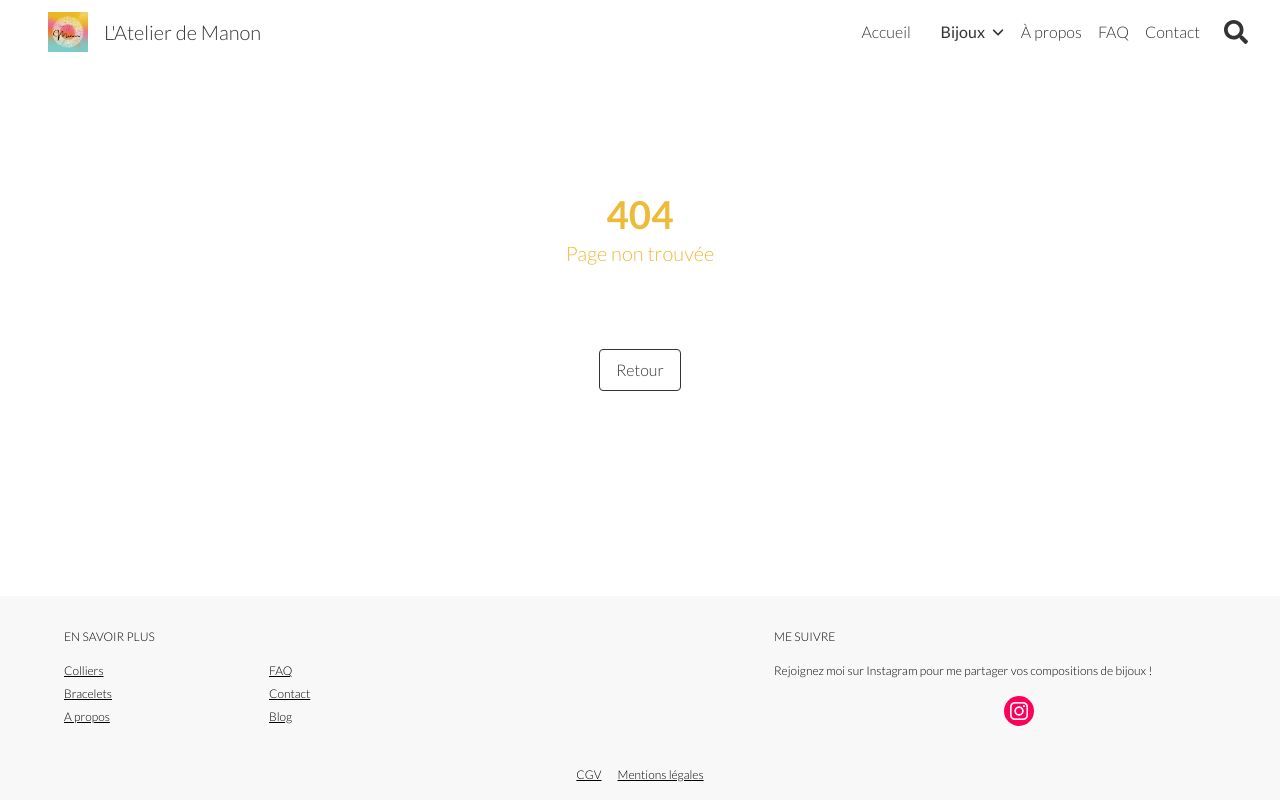
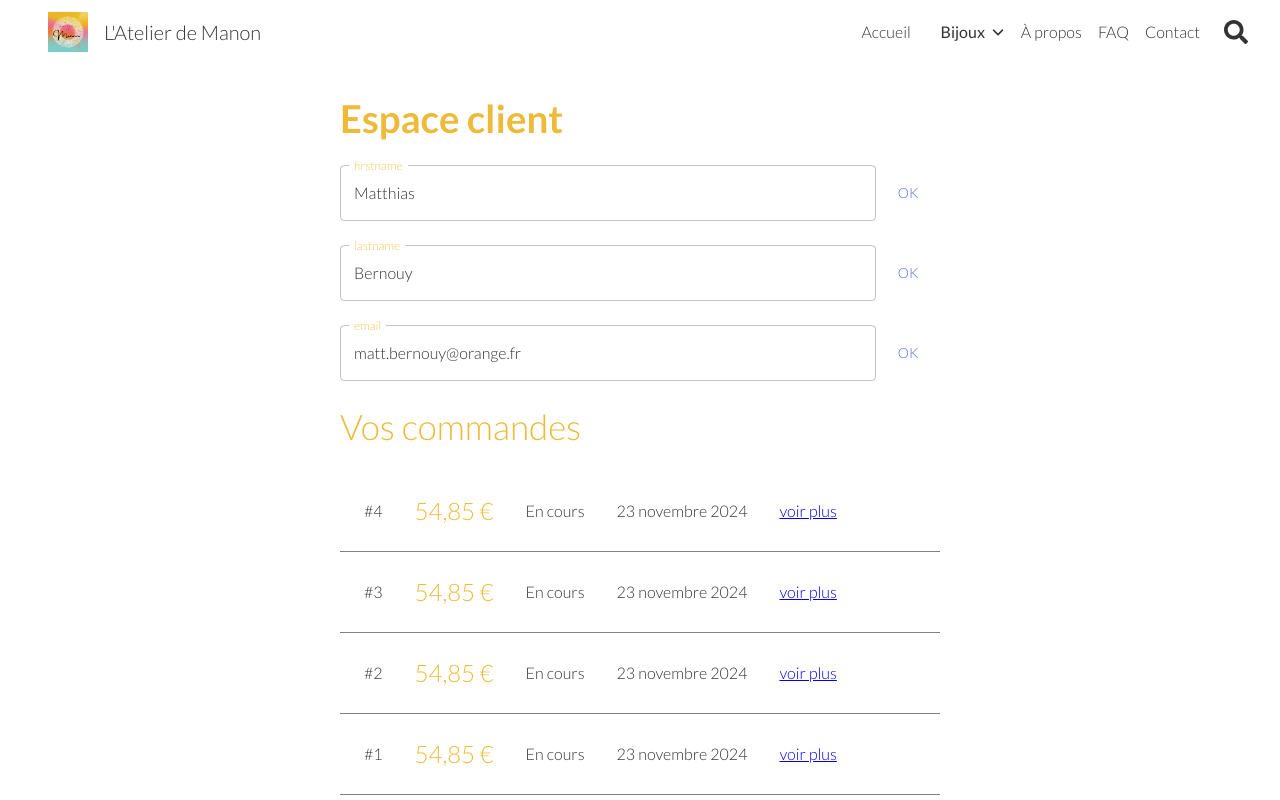
Before and after one commit to LovisCoding/atelier_manon_front, a React (Vite) app: page /profil in a window 1280 px wide. Shown: the top 800 px of the page. Built offline with nearby package versions, Linux system fonts and the light colour scheme.

Commit message:
Premier jet Profil utilisateur

```diff
--- a/routes/AppRoutes.jsx
+++ b/routes/AppRoutes.jsx
@@ -29,6 +29,7 @@ import Articles from '../src/pages/admin/Articles/Articles.jsx';
 import Article from '../src/pages/admin/Articles/Article.jsx';
 import Product from '../src/pages/Product/Product.jsx';
 import OrderDetails from '../src/pages/admin/Order/OrderDetail.jsx';
+import Profil from '../src/pages/Profil.jsx';
 
 const AppRoutes = () => {
 	const location = useLocation();
@@ -37,6 +38,7 @@ const AppRoutes = () => {
 			{/* Navbar and Footer for routes outside /admin */}
 			{(!location.pathname.includes('/admin')) ? <Navbar /> : null}
 			<Routes>
+
 				{/* Routes avec le Footer */}
 				<Route path="/" element={<App />} />
 				<Route path="/test/:id" element={<Test />} />
@@ -46,23 +48,24 @@ const AppRoutes = () => {
 				<Route path="/email-sent" element={<EmailSent />} />
 				<Route path="/faq" element={<FAQ />} />
 				<Route path="/about" element={<About />} />
+				<Route path="/profil" element={<Profil />} />
 				<Route path="/home" element={<Home />} />
 				<Route path="/cgv" element={<CGV />} />
 				<Route path="/cart" element={<Cart />} />
 				<Route path="/command/:id" element={<Command />} />
 				<Route path="/contact" element={<Contact />} />
 				<Route path="/product/:id" element={<Product/>} />
-				<Route path="/admin/orders" element={<Orders />} />
-				<Route path="/admin/order/:id" element={<OrderDetails />} />
+
 				{/* Routes sans le Footer */}
 				<Route path="/admin" element={<Admin />} />
 				<Route path="/admin/faq" element={<FoireAuxQuestions />} />
 				<Route path="/admin/faq/:id" element={<FAQDetails />} />
 				<Route path="/admin/codesPromo" element={<CodesPromo />} />
 				<Route path="/admin/codesPromo/:id" element={<CodePromo />} />
-				<Route path="/admin/faq" element={<FoireAuxQuestions />} />
 				<Route path="/admin/blog" element={<Articles />} />
 				<Route path="/admin/blog/:id" element={<Article />} />
+				<Route path="/admin/orders" element={<Orders />} />
+				<Route path="/admin/order/:id" element={<OrderDetails />} />
 
 				{/* Page introuvable */}
 				<Route path="*" element={<NotFound />} />
--- /dev/null
+++ b/src/pages/Profil.jsx
@@ -0,0 +1,85 @@
+import { Button, TextField, Typography, Stack, Container, FormControl } from "@mui/material";
+import { Link } from "react-router";
+
+export default function Profil() {
+	return (
+		<Container sx={{
+			marginBottom: "2rem",
+			marginTop: "2rem"
+		}}>
+			<Stack margin={"0 auto"} maxWidth={"sm"} spacing={3}>
+
+				<Typography variant="h1">Espace client</Typography>
+
+				<FormControl>
+					<Stack spacing={3}>
+						<Stack direction="row">
+							<TextField fullWidth id="outlined-basic" label="firstname" variant="outlined" defaultValue={"Matthias"} />
+							<Button>OK</Button>
+						</Stack>
+
+						<Stack direction="row">
+							<TextField fullWidth id="outlined-basic" label="lastname" variant="outlined" defaultValue={"Bernouy"} />
+							<Button>OK</Button>
+						</Stack>
+
+						<Stack direction="row">
+							<TextField fullWidth id="outlined-basic" label="email" variant="outlined" defaultValue={"matt.bernouy@orange.fr"} />
+							<Button>OK</Button>
+						</Stack>
+					</Stack>
+				</FormControl>
+
+
+				<Typography variant="h2">Vos commandes</Typography>
+				<Stack>
+
+					<Stack borderBottom={"1px solid grey"} padding={3} direction={"row"} spacing={4} alignItems={"center"}>
+						<Typography>#4</Typography>
+						<Typography variant="h5">54,85 €</Typography>
+						<Typography>En cours</Typography>
+						<Typography>23 novembre 2024</Typography>
+						<Link to={"/order/1"}><Typography>voir plus</Typography></Link>
+					</Stack>
+					<Stack borderBottom={"1px solid grey"} padding={3} direction={"row"} spacing={4} alignItems={"center"}>
+						<Typography>#3</Typography>
+						<Typography variant="h5">54,85 €</Typography>
+						<Typography>En cours</Typography>
+						<Typography>23 novembre 2024</Typography>
+						<Link to={"/order/1"}><Typography>voir plus</Typography></Link>
+					</Stack>
+					<Stack borderBottom={"1px solid grey"} padding={3} direction={"row"} spacing={4} alignItems={"center"}>
+						<Typography>#2</Typography>
+						<Typography variant="h5">54,85 €</Typography>
+						<Typography>En cours</Typography>
+						<Typography>23 novembre 2024</Typography>
+						<Link to={"/order/1"}><Typography>voir plus</Typography></Link>
+					</Stack>
+					<Stack borderBottom={"1px solid grey"} padding={3} direction={"row"} spacing={4} alignItems={"center"}>
+						<Typography>#1</Typography>
+						<Typography variant="h5">54,85 €</Typography>
+						<Typography>En cours</Typography>
+						<Typography>23 novembre 2024</Typography>
+						<Link to={"/order/1"}><Typography>voir plus</Typography></Link>
+					</Stack>
+				</Stack>
+
+				<Stack direction={"row"} spacing={3}>
+					<Button fullWidth variant="outlined" color="danger">Supprimer le compte</Button>
+					<Button fullWidth variant="outlined" color="secondary">Déconnexion</Button>
+				</Stack>
+
+
+			</Stack>
+		</Container>
+
+	)
+}
+
+
+
+function OrderLine() {
+	return (
+		<Typography>Commande 4</Typography>
+	)
+}
```
